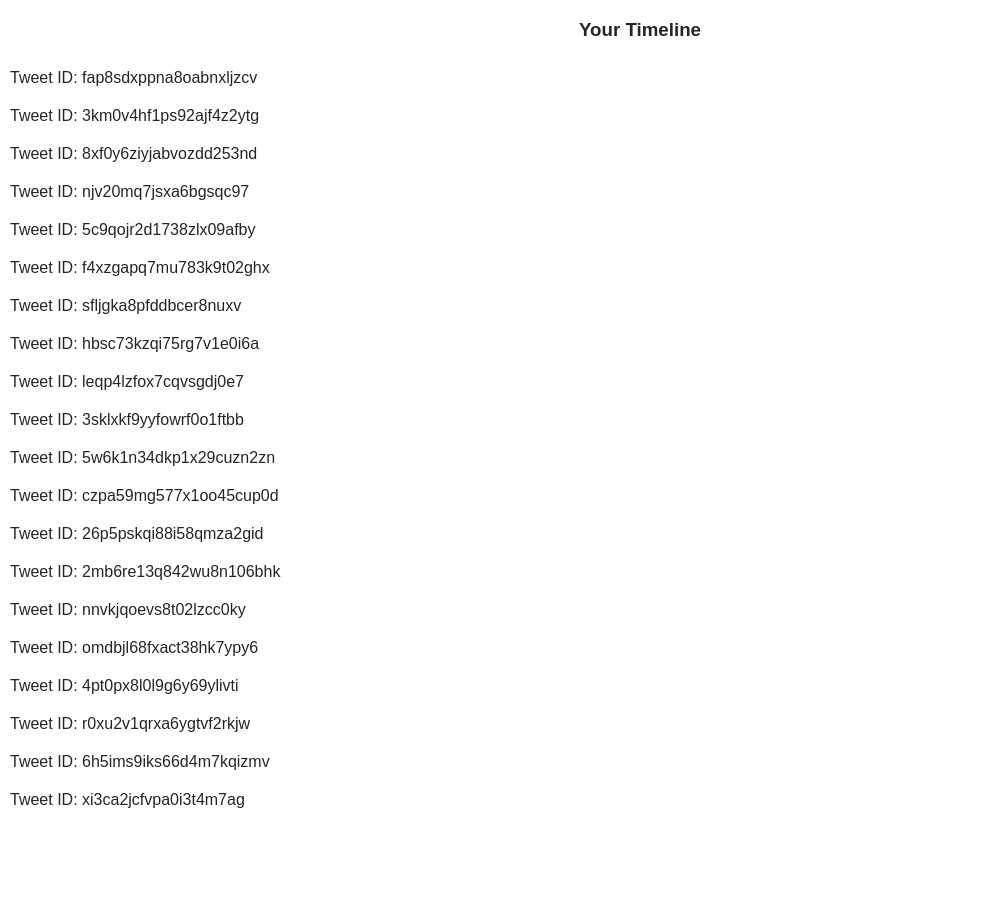
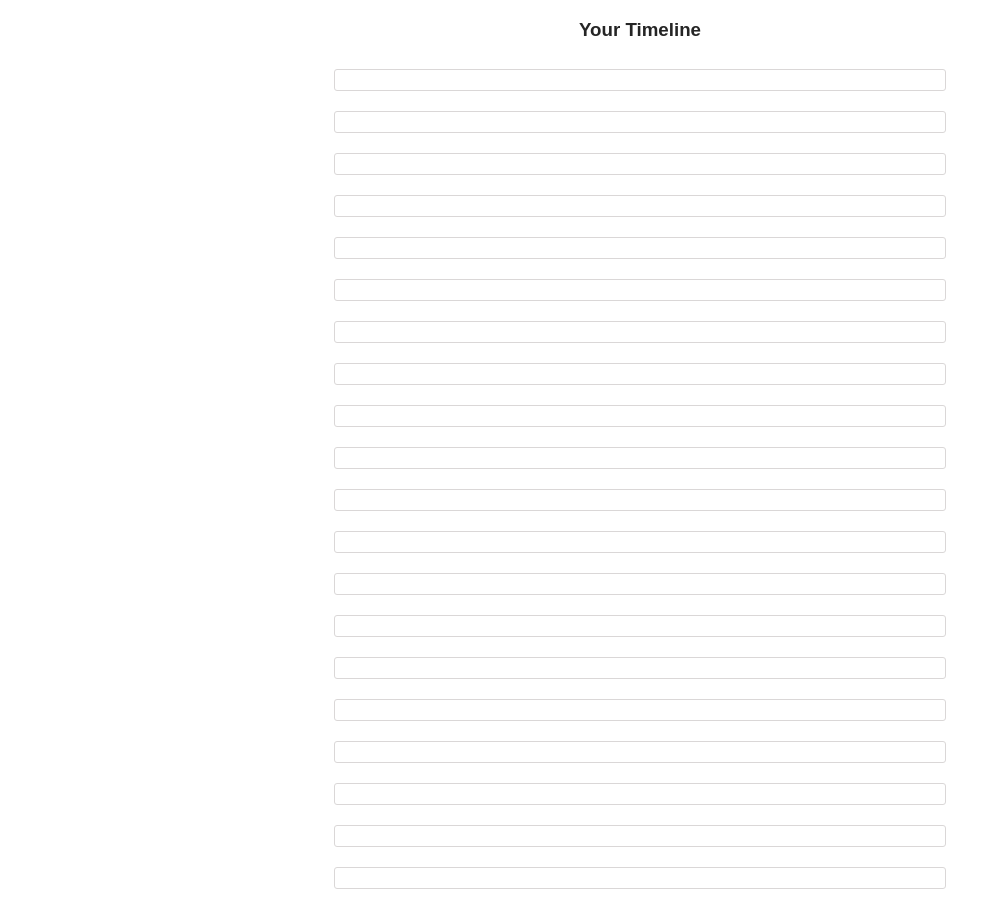
Before and after one commit to hikmanisyariful/chirper, a React (Create React App) app: page / in a window 1280 px wide. Shown: the whole page, without its empty margins (0-999 px from the left). Before the commit the page ends 835 px from the top, so only its background shows below. Built offline with nearby package versions, Linux system fonts and the light colour scheme.

Commit message:
connect the tweet component to the store

```diff
--- a/src/components/Dashboard.js
+++ b/src/components/Dashboard.js
@@ -1,5 +1,6 @@
 import React, { Component } from "react";
 import { connect } from "react-redux";
+import Tweet from "./Tweet";
 
 class Dashboard extends Component {
   render() {
@@ -9,7 +10,7 @@
         <ul className="dashboard-list">
           {this.props.tweetIds.map(id => (
             <li key={id}>
-              <div>Tweet ID: {id}</div>
+              <Tweet id={id} />
             </li>
           ))}
         </ul>
--- /dev/null
+++ b/src/components/Tweet.js
@@ -0,0 +1,25 @@
+import React, { Component } from "react";
+import { connect } from "react-redux";
+import { formatTweet } from "../utils/helpers";
+
+class Tweet extends Component {
+  render() {
+    console.log(this.props);
+    return <div className="tweet"></div>;
+  }
+}
+
+// function mapStateToProps(store, props) >>>> This is the important thing to notice here
+// that mapStateToProps accept two arguments:
+// (1) The state of the Store, (2) The props passed to the Tweet component
+
+function mapStateToProps({ authedUser, users, tweets }, { id }) {
+  const tweet = tweets[id];
+
+  return {
+    authedUser,
+    tweet: formatTweet(tweet, users[tweet.author], authedUser)
+  };
+}
+
+export default connect(mapStateToProps)(Tweet);
```
